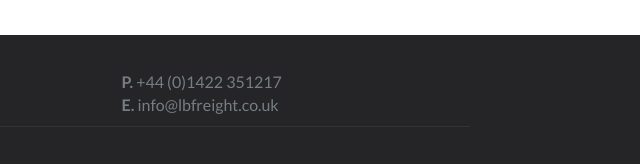
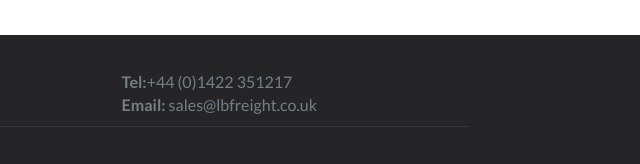
Before and after one commit to bluesyh/lbfreight, a plain HTML site: page about-us.html in a window 1280 px wide. Shown: the part 966-1130 px from the top of the page, 640-1280 px from the left. Drawn offline with nearby package versions, Linux system fonts and the light colour scheme.

Commit message:
update email address

```diff
--- a/about-us.html
+++ b/about-us.html
@@ -121,8 +121,8 @@
                 </div>
                 <div class="col-sm-5 touch">
                     <ul>
-                        <li><strong>P.</strong>  +44 (0)1422 351217</li>
-                        <li><strong>E.</strong><a href="#"> info@lbfreight.co.uk</a></li>
+                        <li><strong>Tel:</strong><a href="tel:01422 351217">+44 (0)1422 351217</a></li>
+                        <li><strong>Email: </strong><a href="mailto:sales@lbfreight.co.uk">sales@lbfreight.co.uk</a></li>
                     </ul>
                 </div>
             </div>
```
Also changed, not shown: contact.html (+1 -1 lines).
